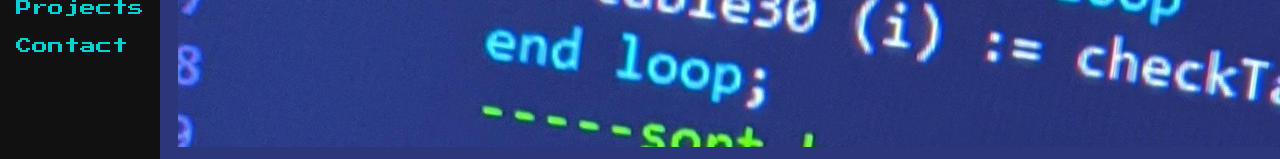
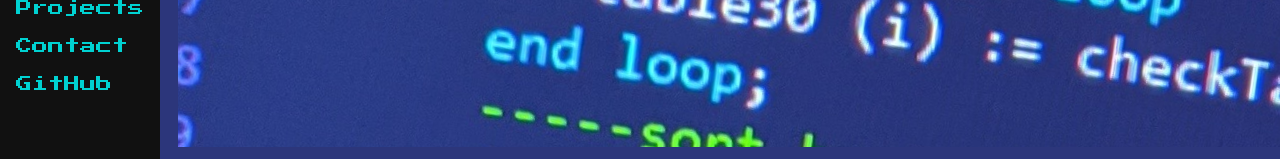
Before and after one commit to JGW3/JGW3.github.io, a website built with Parcel: page contact.html in a window 1280 px wide. Shown: the part 402-561 px from the top of the page. Built offline with nearby package versions, Linux system fonts and the light colour scheme; a web font is replaced by a local one.

Commit message:
Update contact.html

```diff
--- a/contact.html
+++ b/contact.html
@@ -69,6 +69,7 @@
     <a href="about.html">About</a>
     <a href="projects.html">Projects</a>
     <a href="contact.html">Contact</a>
+    <a href="https://github.com/JGW3">GitHub</a>
   </div>
 
   <div class="main">
```
